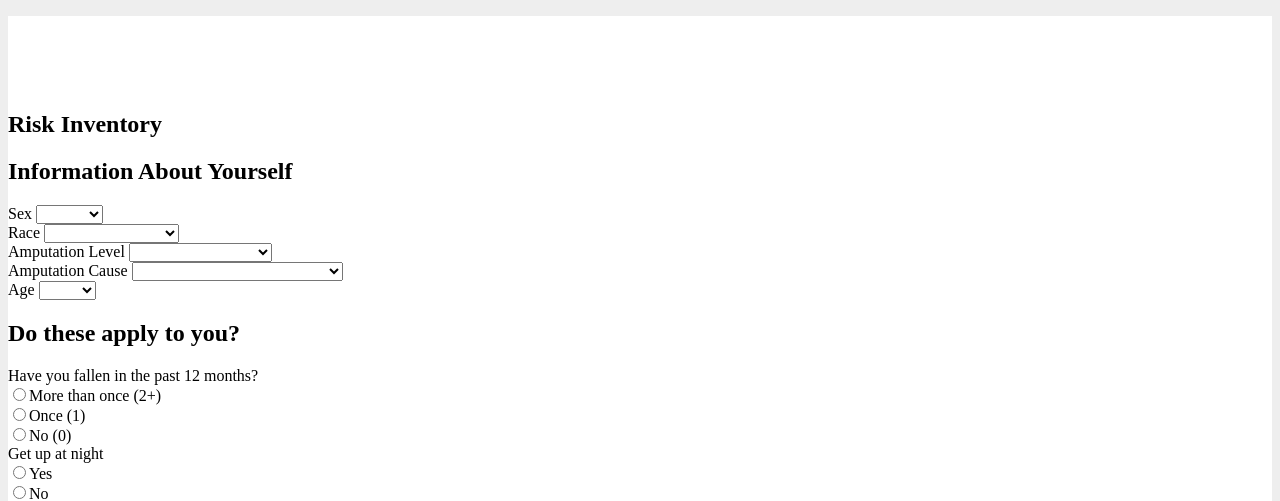
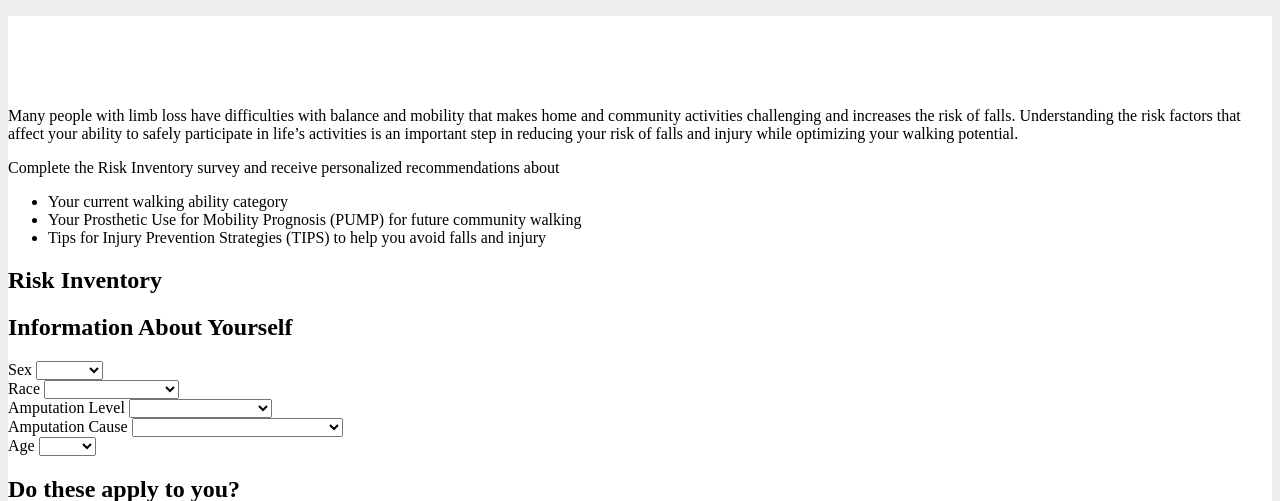
Before and after one commit to ccnmtl/pump, a Django app: template pump/templates/main/index.html in a window 1280 px wide. Shown: the part 44-545 px from the top of the page. Run offline with Django 3.2, Linux system fonts and the light colour scheme; the template is opened without the code that fills it, so the values that code supplies are empty; some libraries are stand-ins or nearby versions.

Commit message:
add preamble
PMT #110648

```diff
--- a/pump/templates/main/index.html
+++ b/pump/templates/main/index.html
@@ -39,6 +39,16 @@ $(function() {
 {% csrf_token %}
     <div id="wizard">
         <section>
+            <p>Many people with limb loss have difficulties with balance and mobility that makes home and community activities challenging and increases the risk of falls. Understanding the risk factors that affect your ability to safely participate in life’s activities is an important step in reducing your risk of falls and injury while optimizing your walking potential.</p>
+
+            <p>Complete the Risk Inventory survey and receive personalized recommendations about</p>
+
+            <ul>
+                <li>Your current walking ability category</li>
+                <li>Your Prosthetic Use for Mobility Prognosis (PUMP) for future community walking</li>
+                <li>Tips for Injury Prevention Strategies (TIPS) to help you avoid falls and injury</li>
+            </ul>
+
             <h1>Risk Inventory</h1>
 
             <h2>Information About Yourself</h2>
```
